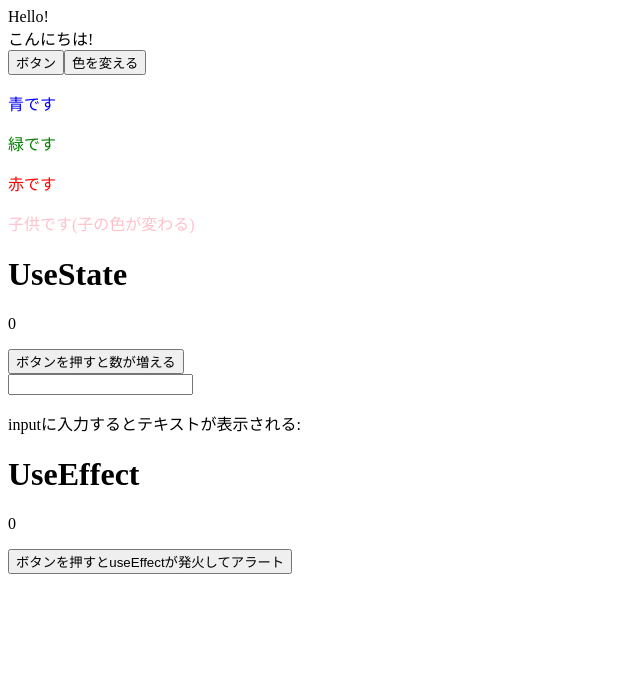
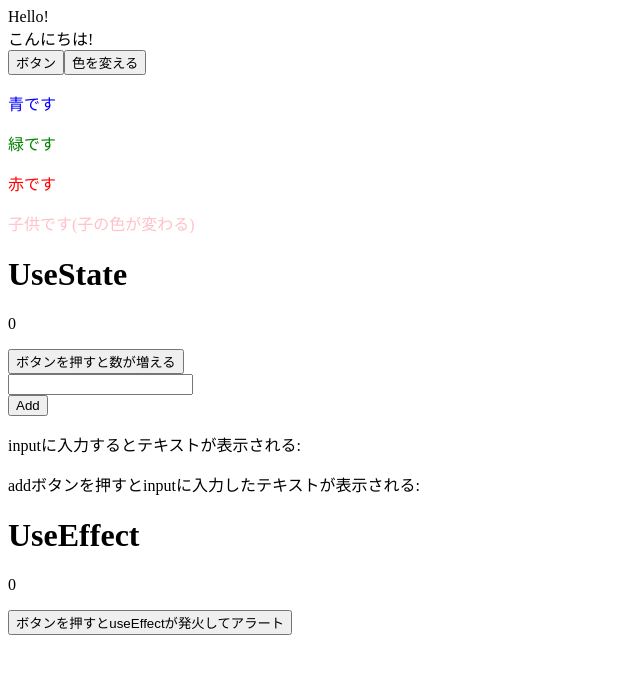
Before and after one commit to TakeshiShiomi/react_study, a React (Create React App) app: page / in a window 1280 px wide. Shown: the top 674 px of the page, without its empty margins (0-640 px from the left). Built offline with nearby package versions, Linux system fonts and the light colour scheme.

Commit message:
useState追加

```diff
--- a/src/UseStatePractice.tsx
+++ b/src/UseStatePractice.tsx
@@ -23,6 +23,14 @@ export const UseStatePractice: React.FC<UseStatePracticeProps> = () => {
     setText(e.target.value);
   };
 
+  // addTextという新しい状態変数を作成
+  const [addText, setAddText] = useState('');
+  // addボタンを押したときに実行される関数
+  // addボタンを押すと、textの現在の値がaddTextに設定される
+  const onAddButtonClick = () => {
+    setAddText(text);
+  };
+
   // 画面をリロードしているわけでもないのに数値が変わって表示されるのは、
   // コンポーネントの再レンダリングが行われているため
   // このコンポーネントが再レンダリングされるたびに(カウントアップする度や文字を入力する度に)、このコンソールログが表示される
@@ -35,7 +43,10 @@ export const UseStatePractice: React.FC<UseStatePracticeProps> = () => {
       <button onClick={onClickButton}>ボタンを押すと数が増える</button>
       <br />
       <input type="text" value={text} onChange={onChangeText} />
+      <br />
+      <button onClick={onAddButtonClick}>Add</button>
       <p>inputに入力するとテキストが表示される: {text}</p>
+      <p>addボタンを押すとinputに入力したテキストが表示される: {addText}</p>
     </>
   );
 };
```
